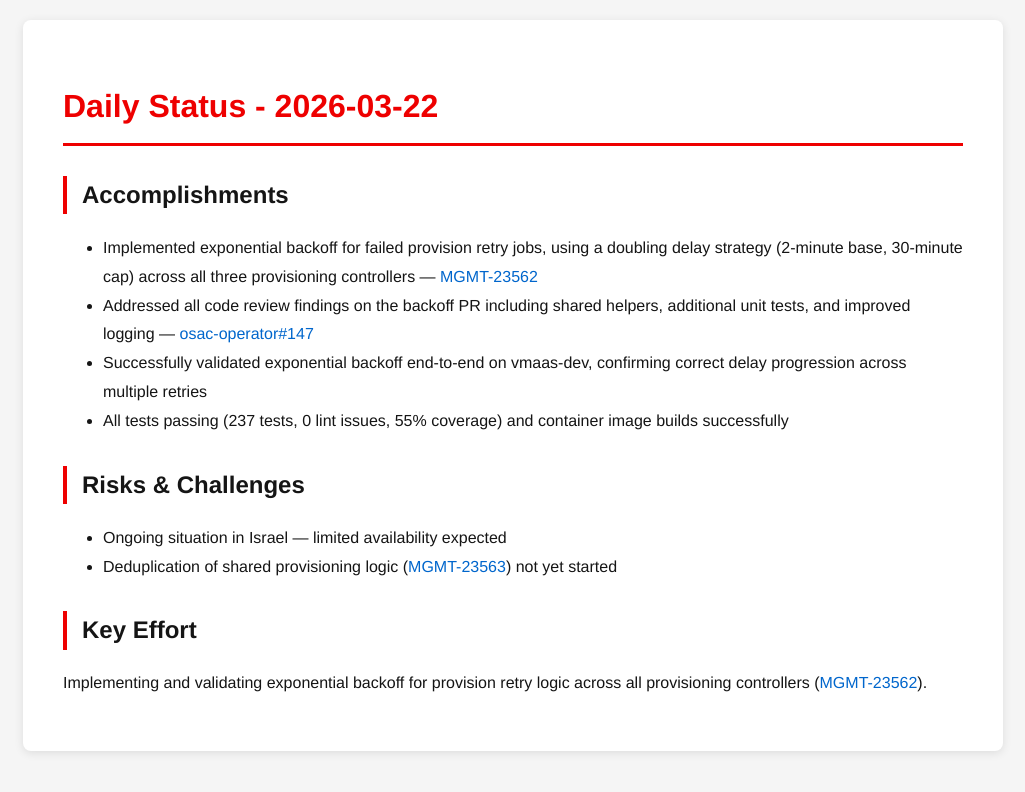
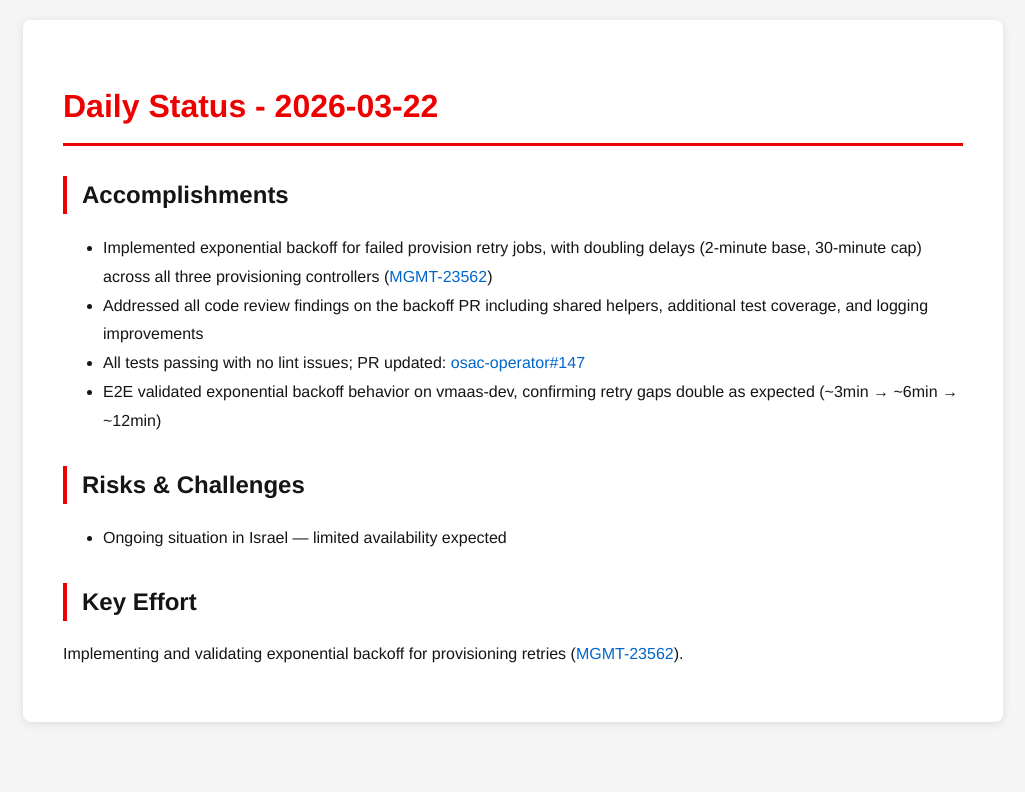
Before and after one commit to tzvatot/daily-status, a Jekyll site: the page built from 2026-03-22.md, in a window 1280 px wide. Shown: the top 792 px of the page, without its empty margins (127-1152 px from the left). Built offline with Jekyll 4.4.1, drawn with Linux system fonts in a browser that asks for light colours.

Commit message:
Daily status update - 2026-03-22

```diff
--- a/2026-03-22.md
+++ b/2026-03-22.md
@@ -7,14 +7,13 @@
 # Daily Status - 2026-03-22
 
 ## Accomplishments
-- Implemented exponential backoff for failed provision retry jobs, using a doubling delay strategy (2-minute base, 30-minute cap) across all three provisioning controllers — [MGMT-23562](https://issues.redhat.com/browse/MGMT-23562)
-- Addressed all code review findings on the backoff PR including shared helpers, additional unit tests, and improved logging — [osac-operator#147](https://github.com/osac-project/osac-operator/pull/147)
-- Successfully validated exponential backoff end-to-end on vmaas-dev, confirming correct delay progression across multiple retries
-- All tests passing (237 tests, 0 lint issues, 55% coverage) and container image builds successfully
+- Implemented exponential backoff for failed provision retry jobs, with doubling delays (2-minute base, 30-minute cap) across all three provisioning controllers ([MGMT-23562](https://issues.redhat.com/browse/MGMT-23562))
+- Addressed all code review findings on the backoff PR including shared helpers, additional test coverage, and logging improvements
+- All tests passing with no lint issues; PR updated: [osac-operator#147](https://github.com/osac-project/osac-operator/pull/147)
+- E2E validated exponential backoff behavior on vmaas-dev, confirming retry gaps double as expected (~3min → ~6min → ~12min)
 
 ## Risks & Challenges
 - Ongoing situation in Israel — limited availability expected
-- Deduplication of shared provisioning logic ([MGMT-23563](https://issues.redhat.com/browse/MGMT-23563)) not yet started
 
 ## Key Effort
-Implementing and validating exponential backoff for provision retry logic across all provisioning controllers ([MGMT-23562](https://issues.redhat.com/browse/MGMT-23562)).
+Implementing and validating exponential backoff for provisioning retries ([MGMT-23562](https://issues.redhat.com/browse/MGMT-23562)).
```
